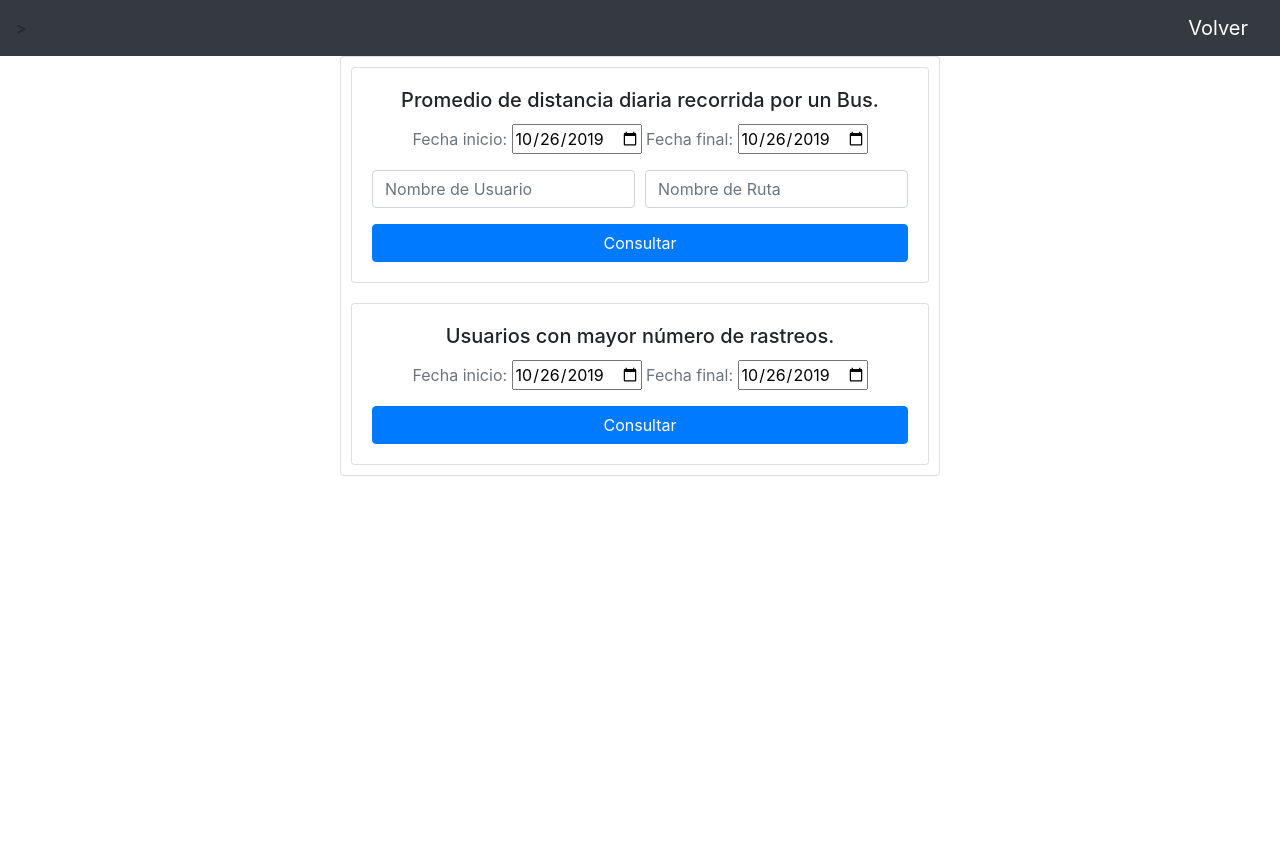
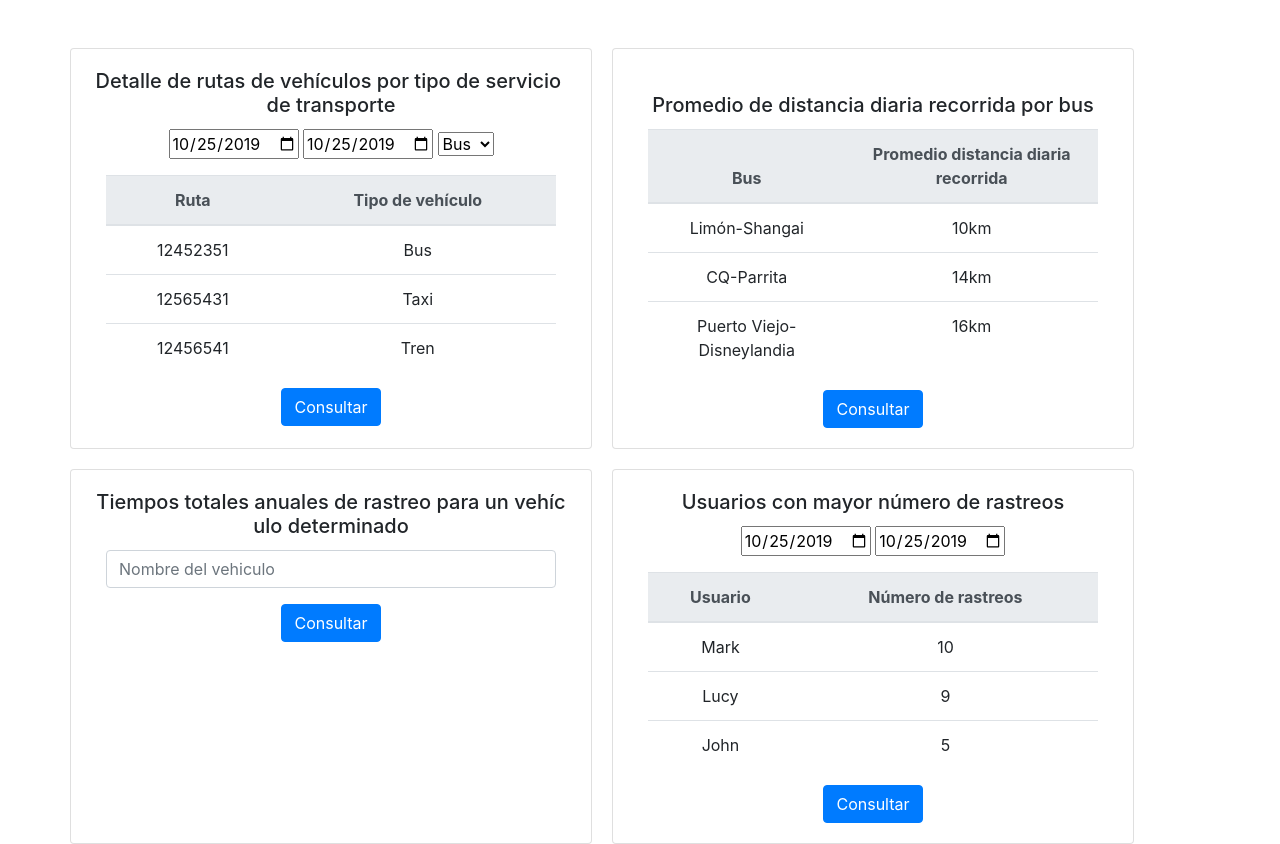
Before and after one commit to javan9916/ProyectoIIBasesII, a PHP site: page /consultas/consultas.php in a window 1280 px wide. Before the commit the page ends 476 px from the top, so only its background shows below. Run offline with PHP 8.4, Linux system fonts and the light colour scheme; some libraries are stand-ins or nearby versions.

Commit message:
diseno consultas

```diff
--- a/consultas/consultas.php
+++ b/consultas/consultas.php
@@ -1,86 +1,145 @@
 <!DOCTYPE html>
 <html lang="en">
 <head>
+    <link rel="stylesheet" href="https://stackpath.bootstrapcdn.com/bootstrap/4.3.1/css/bootstrap.min.css" integrity="sha384-ggOyR0iXCbMQv3Xipma34MD+dH/1fQ784/j6cY/iJTQUOhcWr7x9JvoRxT2MZw1T" crossorigin="anonymous">
+    <link rel="stylesheet" href="styles.css">
+    <meta charset="UTF-8">
+    <meta name="viewport" content="width=device-width, initial-scale=1.0">
+    <meta http-equiv="X-UA-Compatible" content="ie=edge">
     <title>Consultas</title>
-    <link rel="stylesheet" href="consulta.css">
-    <link rel="stylesheet" href="https://stackpath.bootstrapcdn.com/bootstrap/4.3.1/css/bootstrap.min.css"
-          integrity="sha384-ggOyR0iXCbMQv3Xipma34MD+dH/1fQ784/j6cY/iJTQUOhcWr7x9JvoRxT2MZw1T"
-          crossorigin="anonymous">
 </head>
 <body>
-<nav class="navbar navbar-dark bg-dark">>
-  <a class="navbar-brand" href="../index.php">
-    Volver
-  </a>
-</nav>
-<div class="card ">
-    <div class="card margin">
-        <form action="consultas1.php" method="POST">
-            <div class="card-body">
-                <h5 class="card-title">Promedio de distancia diaria recorrida por un Bus.</h5>
-                <div class="form-group col-mb-16">
-                    <a class="card-subtitle mb-2 text-muted">Fecha inicio: </a>
-                    <input type="date" id="start" name="trip-start"
-                        value="2019-10-26"
-                        min="1999-01-01" max="2020-12-31">
-                    <a class="card-subtitle mb-2 text-muted">Fecha final: </a>
-                    <input type="date" id="start" name="trip-start"
-                        value="2019-10-26"
-                        min="1999-01-01" max="2020-12-31">
-                </div>
-                <div class="form-row">
-                    <div class="form-group col-md-6">
-                        <input name="usuario" class="form-control" id="usuario" placeholder="Nombre de Usuario">
-                    </div>
-
-                    <div class="form-group col-md-6">
-                        <input name="ruta" class="form-control" id="ruta" placeholder="Nombre de Ruta">
+    <div class="container">
+    <br>
+    <br>
+        <div class="row">
+            <div class="card" style="margin-right: 20px;">
+                <div class="card-body" style="width: 520px; text-align: center;">
+                    <h5 class="card-title">Detalle de rutas de vehículos por tipo de servicio de transporte</h5>
+                    <div class="col-md">
+                        <div class="form-group">
+                            <input type="date" id="start_cons1" name="start_cons1"
+                                    value="2019-10-25"
+                                    min="2010-01-01" max="2030-12-31">
+                            <input type="date" id="end_cons1" name="end_cons1"
+                                    value="2019-10-25"
+                                    min="2010-01-01" max="2030-12-31">
+                            <select class="select-type">
+                                <option value="bus">Bus</option>
+                                <option value="taxi">Taxi</option>
+                                <option value="tren">Tren</option>
+                            </select>
+                        </div>
+                        <table class="table">
+                            <thead class="thead-light">
+                                <tr>
+                                <th scope="col">Ruta</th>
+                                <th scope="col">Tipo de vehículo</th>
+                                </tr>
+                            </thead>
+                            <tbody>
+                                <tr scope="row">
+                                    <td>12452351</td>
+                                    <td>Bus</td>
+                                </tr>
+                                <tr scope="row">
+                                    <td>12565431</td>
+                                    <td>Taxi</td>
+                                </tr>
+                                <tr scope="row">
+                                    <td>12456541</td>
+                                    <td>Tren</td>
+                                </tr>
+                            </tbody>
+                        </table>
+                        <button type="button" class="btn btn-primary">Consultar</button>
                     </div>
                 </div>
-                <div class="col-mb-12">
-                    <button href="#" type="submit" class="btn btn-primary consultar" onclick="iniciar_indicaciones()" >Consultar</button>
+            </div>
+            <div class="card" >
+            <br>
+                <div class="card-body" style="width: 520px; text-align: center;">
+                    <h5 class="card-title">Promedio de distancia diaria recorrida por bus</h5>
+                    <div class="col-md">
+                        <table class="table">
+                            <thead class="thead-light">
+                                <tr>
+                                <th scope="col">Bus</th>
+                                <th scope="col">Promedio distancia diaria recorrida</th>
+                                </tr>
+                            </thead>
+                            <tbody>
+                                <tr scope="row">
+                                    <td>Limón-Shangai</td>
+                                    <td>10km</td>
+                                </tr>
+                                <tr scope="row">
+                                    <td>CQ-Parrita</td>
+                                    <td>14km</td>
+                                </tr>
+                                <tr scope="row">
+                                    <td>Puerto Viejo-Disneylandia</td>
+                                    <td>16km</td>
+                                </tr>
+                            </tbody>
+                        </table>
+                        <button type="button" class="btn btn-primary">Consultar</button>
+                    </div>
                 </div>
             </div>
-        </form>
-    </div>
-
-    <div class="card margin">
-        <form action="consultas1.php" method="POST">
-            <div class="card-body">
-                <h5 class="card-title">Usuarios con mayor número de rastreos.</h5>
-                <div class="form-group col-mb-16">
-                    <a class="card-subtitle mb-2 text-muted">Fecha inicio: </a>
-                    <input type="date" id="start" name="trip-start"
-                        value="2019-10-26"
-                        min="1999-01-01" max="2020-12-31">
-                    <a class="card-subtitle mb-2 text-muted">Fecha final: </a>
-                    <input type="date" id="start" name="trip-start"
-                        value="2019-10-26"
-                        min="1999-01-01" max="2020-12-31">
-                </div>
-                <div class="col-mb-12">
-                    <button href="#" type="submit" class="btn btn-primary consultar" onclick="iniciar_indicaciones()" >Consultar</button>
+        </div>
+        <div class="row">
+            <div class="card" style="top: 20px; margin-right: 20px;">
+                <div class="card-body" style="width: 520px; text-align: center;">
+                    <h5 class="card-title">Tiempos totales anuales de rastreo para un vehículo determinado</h5>
+                    <div class="col-md">
+                        <div class="form-group">
+                            <input type="email" class="form-control" id="exampleInputEmail1" placeholder="Nombre del vehiculo">
+                        </div>
+                        <button type="button" class="btn btn-primary">Consultar</button>
+                    </div>
                 </div>
             </div>
-        </form>
+
+            <div class="card" style="top: 20px;">
+                <div class="card-body" style="width: 520px; text-align: center;">
+                    <h5 class="card-title">Usuarios con mayor número de rastreos</h5>
+                    <div class="col-md">
+                        <div class="form-group">
+                            <input type="date" id="start_cons2" name="start_cons2"
+                                    value="2019-10-25"
+                                    min="2010-01-01" max="2030-12-31">
+                            <input type="date" id="end_cons2" name="end_cons2"
+                                    value="2019-10-25"
+                                    min="2010-01-01" max="2030-12-31">
+                        </div>
+                        <table class="table">
+                            <thead class="thead-light">
+                                <tr>
+                                <th scope="col">Usuario</th>
+                                <th scope="col">Número de rastreos</th>
+                                </tr>
+                            </thead>
+                            <tbody>
+                                <tr scope="row">
+                                    <td>Mark</td>
+                                    <td>10</td>
+                                </tr>
+                                <tr scope="row">
+                                    <td>Lucy</td>
+                                    <td>9</td>
+                                </tr>
+                                <tr scope="row">
+                                    <td>John</td>
+                                    <td>5</td>
+                                </tr>
+                            </tbody>
+                        </table>
+                        <button type="button" class="btn btn-primary">Consultar</button>
+                    </div>
+                </div>
+            </div>
+        </div>
     </div>
-</div>
-    <script src="https://code.jquery.com/jquery-3.2.1.slim.min.js" integrity="sha384-KJ3o2DKtIkvYIK3UENzmM7KCkRr/rE9/Qpg6aAZGJwFDMVNA/GpGFF93hXpG5KkN" crossorigin="anonymous"></script>
-    <script src="https://cdnjs.cloudflare.com/ajax/libs/popper.js/1.12.9/umd/popper.min.js" integrity="sha384-ApNbgh9B+Y1QKtv3Rn7W3mgPxhU9K/ScQsAP7hUibX39j7fakFPskvXusvfa0b4Q" crossorigin="anonymous"></script>
-    <script src="https://maxcdn.bootstrapcdn.com/bootstrap/4.0.0/js/bootstrap.min.js" integrity="sha384-JZR6Spejh4U02d8jOt6vLEHfe/JQGiRRSQQxSfFWpi1MquVdAyjUar5+76PVCmYl" crossorigin="anonymous"></script>
 </body>
 </html>
-
-
-
-<!-- <a class="card-subtitle mb-2 text-muted">Tipo: </a>
-    <button class="btn btn-secondary dropdown-toggle" type="button"
-            id="dropdownMenuButton" data-toggle="dropdown"
-            aria-haspopup="true" aria-expanded="false">
-        Vehiculo
-    </button>
-    <div class="dropdown-menu" aria-labelledby="dropdownMenuButton">
-        <a class="dropdown-item">Bus</a>
-        <a class="dropdown-item">Taxi</a>
-        <a class="dropdown-item">Tren</a>
-    </div>  -->
--- a/styles.css
+++ b/styles.css
@@ -60,6 +60,6 @@
 	color: #fff;
 }
 
-.container {
-	top: 100px;
+.select-type {
+	width: 50px;
 }
```
Also changed, not shown: consultas.php (deleted, +0 -116 lines).
